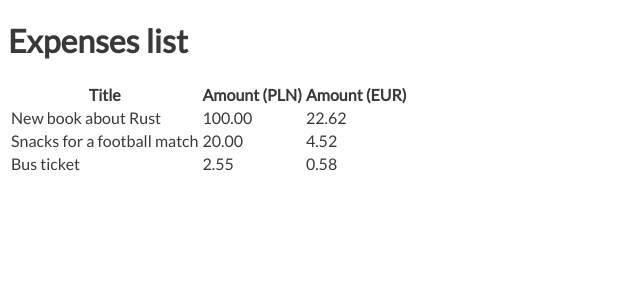
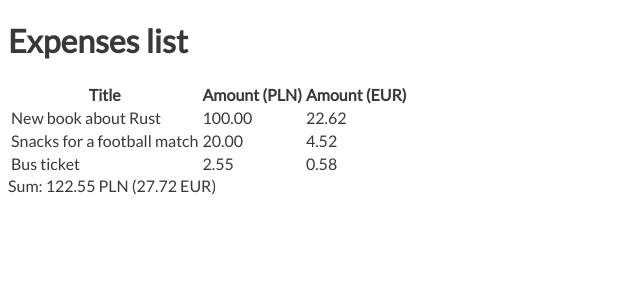
Before and after one commit to anna-wro/expenses, a React (Vite) app: page / in a window 1280 px wide. Shown: the top 300 px of the page, without its empty margins (0-640 px from the left). Built offline with nearby package versions, Linux system fonts and the light colour scheme.

Commit message:
🌱 Display sum

```diff
--- a/src/components/App.tsx
+++ b/src/components/App.tsx
@@ -31,6 +31,8 @@ const App = observer(() => {
           })}
         </tbody>
       </table>
+      {copy.sumTitle}: {expenseStore.totalAmountPLN} PLN (
+      {expenseStore.totalAmountEUR.toFixed(2)} EUR)
     </div>
   );
 });
--- a/src/consts/copy.ts
+++ b/src/consts/copy.ts
@@ -3,4 +3,5 @@ export const copy = {
   itemTitle: 'Title',
   amountPLN: 'Amount (PLN)',
   amountEUR: 'Amount (EUR)',
+  sumTitle: 'Sum'
 };
```
